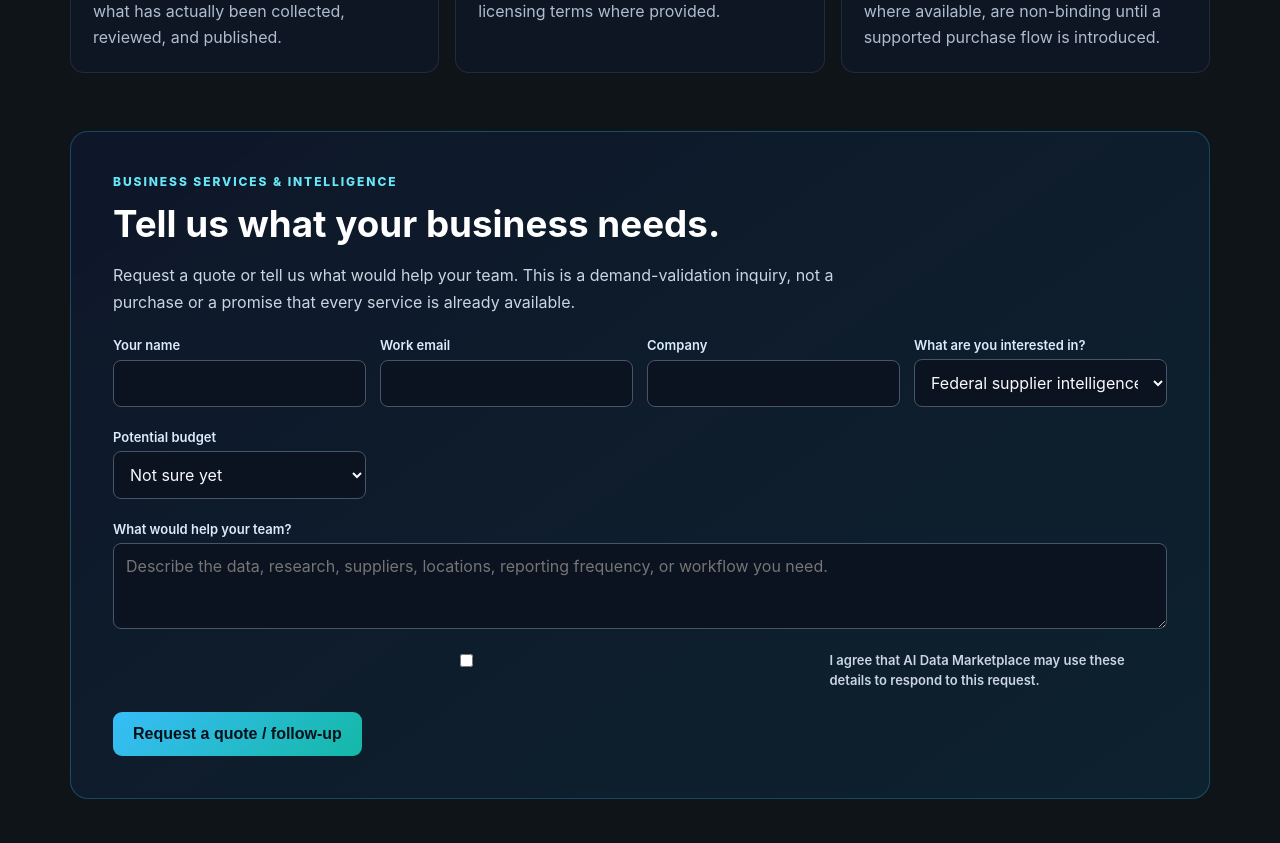
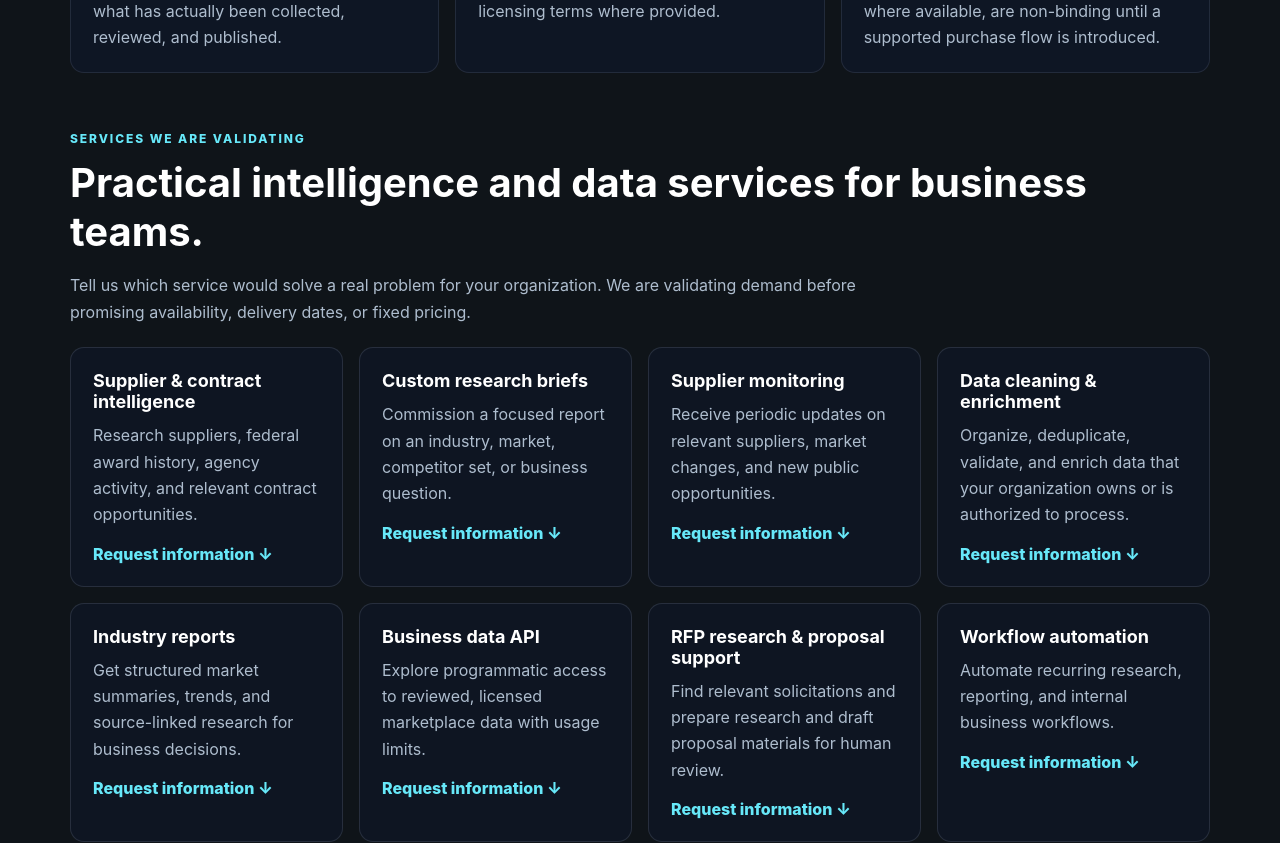
Before and after one commit to coffeyjessie996-ux/AiDataMarketplacefinal, a Next.js app in the folder apps/web/: page /for-businesses in a window 1280 px wide. Shown: the part 1640-2483 px from the top of the page. Built offline with nearby package versions, Linux system fonts and the light colour scheme; no server answers.

Commit message:
Add productized service offers to business buyer page

```diff
--- a/apps/web/app/for-businesses/page.tsx
+++ b/apps/web/app/for-businesses/page.tsx
@@ -114,6 +114,30 @@ export default function ForBusinessesPage() {
         </div>
       </section>
 
+      <section style={{ marginTop: 58 }}>
+        <p style={{ color: '#67e8f9', fontSize: 12, fontWeight: 800, letterSpacing: '.16em' }}>SERVICES WE ARE VALIDATING</p>
+        <h2 style={{ color: '#fff', fontSize: 'clamp(1.8rem, 4vw, 2.5rem)', margin: '8px 0 12px' }}>Practical intelligence and data services for business teams.</h2>
+        <p style={{ color: '#aebdce', lineHeight: 1.65, maxWidth: 820, marginBottom: 22 }}>Tell us which service would solve a real problem for your organization. We are validating demand before promising availability, delivery dates, or fixed pricing.</p>
+        <div style={{ display: 'grid', gridTemplateColumns: 'repeat(auto-fit, minmax(230px, 1fr))', gap: 16 }}>
+          {[
+            ['Supplier & contract intelligence', 'Research suppliers, federal award history, agency activity, and relevant contract opportunities.'],
+            ['Custom research briefs', 'Commission a focused report on an industry, market, competitor set, or business question.'],
+            ['Supplier monitoring', 'Receive periodic updates on relevant suppliers, market changes, and new public opportunities.'],
+            ['Data cleaning & enrichment', 'Organize, deduplicate, validate, and enrich data that your organization owns or is authorized to process.'],
+            ['Industry reports', 'Get structured market summaries, trends, and source-linked research for business decisions.'],
+            ['Business data API', 'Explore programmatic access to reviewed, licensed marketplace data with usage limits.'],
+            ['RFP research & proposal support', 'Find relevant solicitations and prepare research and draft proposal materials for human review.'],
+            ['Workflow automation', 'Automate recurring research, reporting, and internal business workflows.'],
+          ].map(([title, description]) => (
+            <article key={title} style={{ padding: 22, border: '1px solid rgba(148,163,184,.18)', borderRadius: 14, background: 'rgba(15,23,42,.58)' }}>
+              <h3 style={{ color: '#fff', fontSize: 18, margin: '0 0 10px' }}>{title}</h3>
+              <p style={{ color: '#aebdce', lineHeight: 1.65, margin: '0 0 16px' }}>{description}</p>
+              <a href="#buyer-inquiry" style={{ color: '#67e8f9', fontWeight: 800, textDecoration: 'none' }}>Request information ↓</a>
+            </article>
+          ))}
+        </div>
+      </section>
+
       <BuyerInquiryForm />
 
       <section style={{ marginTop: 58, padding: '28px clamp(20px, 4vw, 42px)', border: '1px solid rgba(20,184,166,.25)', borderRadius: 16, background: 'rgba(13,148,136,.08)' }}>
```
